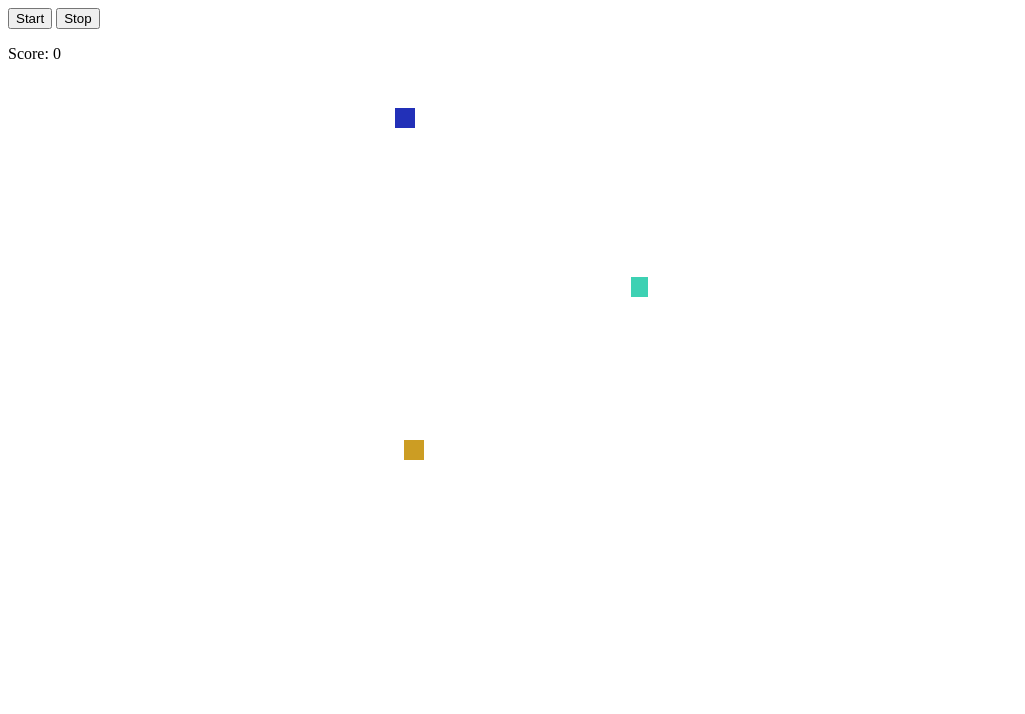
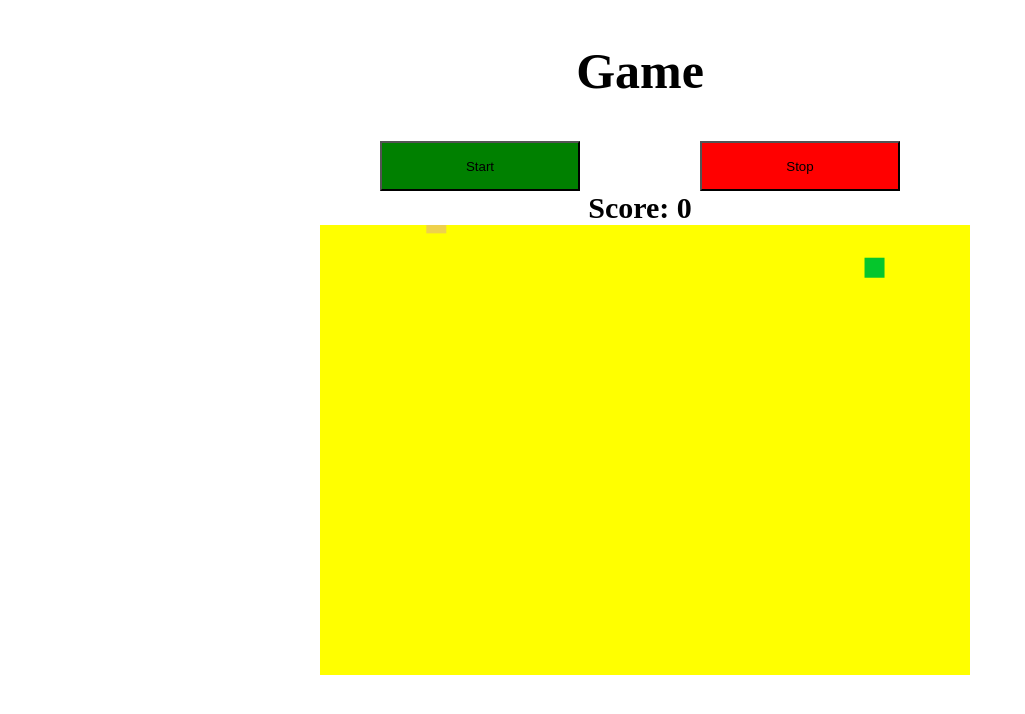
Before and after one commit to alinadzhafarova/js-pro, a plain HTML site: page game/game.html in a window 1280 px wide. Both pictures are taken after a click on the button "Start". Shown: the whole page, without its empty margins (0-1025 px from the left). Drawn offline with Linux system fonts and the light colour scheme.

```diff
--- a/game/game.css
+++ /dev/null
@@ -1,34 +0,0 @@
-.game-wrapper {
-    margin: 0 auto;
-    width: 650px;
-    text-align: center;
-}
-
-button {
-    padding: 3px 10px;
-    border: 1px solid #282c34;
-    border-radius: 5px;
-    color: #fafafa;
-    transition: opacity .1s linear;
-}
-
-button:hover {
-    cursor: pointer;
-    opacity: .7;
-}
-
-button:first-child {
-    background: #108018;
-}
-
-button:nth-child(2) {
-    background: #802825;
-}
-
-canvas {
-    background: rgba(255, 255, 0, 0.5);
-    border: 2px solid #000;
-    border-radius: 10px;
-    margin: 10px auto;
-    display: block;
-}
--- a/game/game.html
+++ b/game/game.html
@@ -2,15 +2,59 @@
 <html>
 <head>
     <title> JS task </title>
-    <link rel="stylesheet" href="style.css">
+   <style>
+       .main {
+           margin:0 auto;
+           max-width: 640px;
+       }
+       .main-game {
+           text-align: center;
+           font-size: 50px;
+       }
+
+       .buttons {
+           display: flex;
+           justify-content: space-around;
+       }
+
+       .btn-start {
+           background-color: green;
+           width: 200px;
+           height: 50px
+       }
+       .btn-stop {
+           background-color:red;
+           width: 200px;
+           height: 50px
+       }
+       .main-score {
+           display: block;
+           text-align: center;
+           font-size: 30px;
+           font-weight: 700;
+       }
+
+       canvas {
+           background-color: yellow;
+       }
+
+   </style>
 </head>
 <body>
-<div class="game-wrapper">
-    <button id="startBtn"> Start </button>
-    <button id="stopBtn"> Stop </button>
-    <p> Score: <span id="score"> 0 </span> </p>
+<div class="main">
+   <h2 class="main-game">Game</h2>
+    <div class="menu">
+
+        <div class="buttons">
+            <button class="btn-start">Start</button>
+            <button class="btn-stop">Stop</button>
+        </div>
+        <span class="main-score">Score:
+        <span id="score">0</span>
+        </span>
+    </div>
+    <canvas width="650" height="450" id="canvas"></canvas>
 </div>
-<canvas width="640" height="480" id="canvas"></canvas>
-<script type="text/javascript" src="game.js"></script>
+<script src="game.js"></script>
 </body>
 </html>
--- a/game/game.js
+++ b/game/game.js
@@ -1,44 +1,78 @@
-let canvas = document.getElementById('canvas');
+'use strict';
+let btnStart = document.querySelector('.btn-start');
+let btnStop = document.querySelector('.btn-stop');
+
+let canvas = document.querySelector('#canvas');
 let ctx = canvas.getContext('2d');
-let figureArr = [];
-let intervalId = null;
 
-function Figure(ctx) {
-    this.x = Math.floor(0 + Math.random() * (canvas.width + 1 - 0));
-    this.y = 0;
-    this.width = 20;
-    this.height = 20;
-    this.color = '#' + Math.random().toString(16).substr(-6);
-    this.speed = 1;
-    ctx.fillStyle = this.color;
-    this.drow = () => {
-        ctx.fillRect(this.width + this.x, this.y, this.width, this.height);
+function Square(x, y, width, height, speed) {
+    this.x = x;
+    this.y = y;
+    this.width = width;
+    this.height = height;
+    this.speed = speed;
+
+    this.r = Math.round(Math.random() * 255);
+    this.g = Math.round(Math.random() * 255);
+    this.b = Math.round(Math.random() * 255);
+    this.rgba = "rgba(" + this.r + ", " + this.g + ", " + this.b + ", 1)";
+
+    this.draw = function () {
+        ctx.beginPath();
+        ctx.fillStyle = this.rgba;
+        ctx.fillRect(this.x, this.y, this.width, this.height);
+        this.y += this.speed;
+        ctx.closePath();
     };
 }
 
+function createGame() {
+    let x = Math.random() * 620;
+    let speed = Math.random() * 0.7 + 0.3;
+    let gameSquare = new Square(x, -20, 20, 20, speed);
+
+    arraySquares.push(gameSquare);
+    document.querySelector('#score').textContent = 	score;
+}
+
+let arraySquares = [];
+let score = 0;
+
 function animate() {
     ctx.clearRect(0, 0, canvas.width, canvas.height);
-    figureArr.forEach(item => {
-        ctx.fillStyle = item.color;
-        item.drow();
-        item.y += item.speed;
+
+    arraySquares = arraySquares.filter((element) => {
+        element.draw();
+        return element.y < canvas.width;
     });
-
     requestAnimationFrame(animate);
 }
 
-document.getElementById('startBtn').addEventListener('click', event => {
-    figureArr.push(new Figure(ctx));
-    animate();
+let infinity;
 
-    intervalId = setInterval(function () {
-        figureArr.push(new Figure(ctx));
-        animate();
-    }, 100);
+btnStart.addEventListener('click', () => {
+    if (arraySquares.length === 0) {
+        let randomInterval = Math.random() * 1200 + 200;
+        infinity = setInterval(createGame, randomInterval);
+        score = 0;
+    }
 });
 
-document.getElementById('stopBtn').addEventListener('click', event => {
-    clearInterval(intervalId);
-    figureArr = [];
-    ctx.clearRect(0, 0, canvas.width, canvas.height);
-})
+btnStop.addEventListener('click', () => {
+    arraySquares = [];
+    clearInterval(infinity);
+});
+
+canvas.addEventListener('click', (event) => {
+    for (let square of arraySquares) {
+        if (square.x <= event.offsetX &&
+            square.y <= event.offsetY &&
+            (square.height + square.x) >= event.offsetX &&
+            (square.width + square.y) >= event.offsetY) {
+            arraySquares.splice(arraySquares.indexOf(square), 1);
+            score += 1;
+        }
+    }
+});
+
+document.body.onload = animate;
```
Also changed, not shown: carousel with video/carousel.css (deleted, +0 -26 lines), carousel with video/carousel.html (+18 -6 lines), carousel with video/carousel.js (+12 -12 lines).
